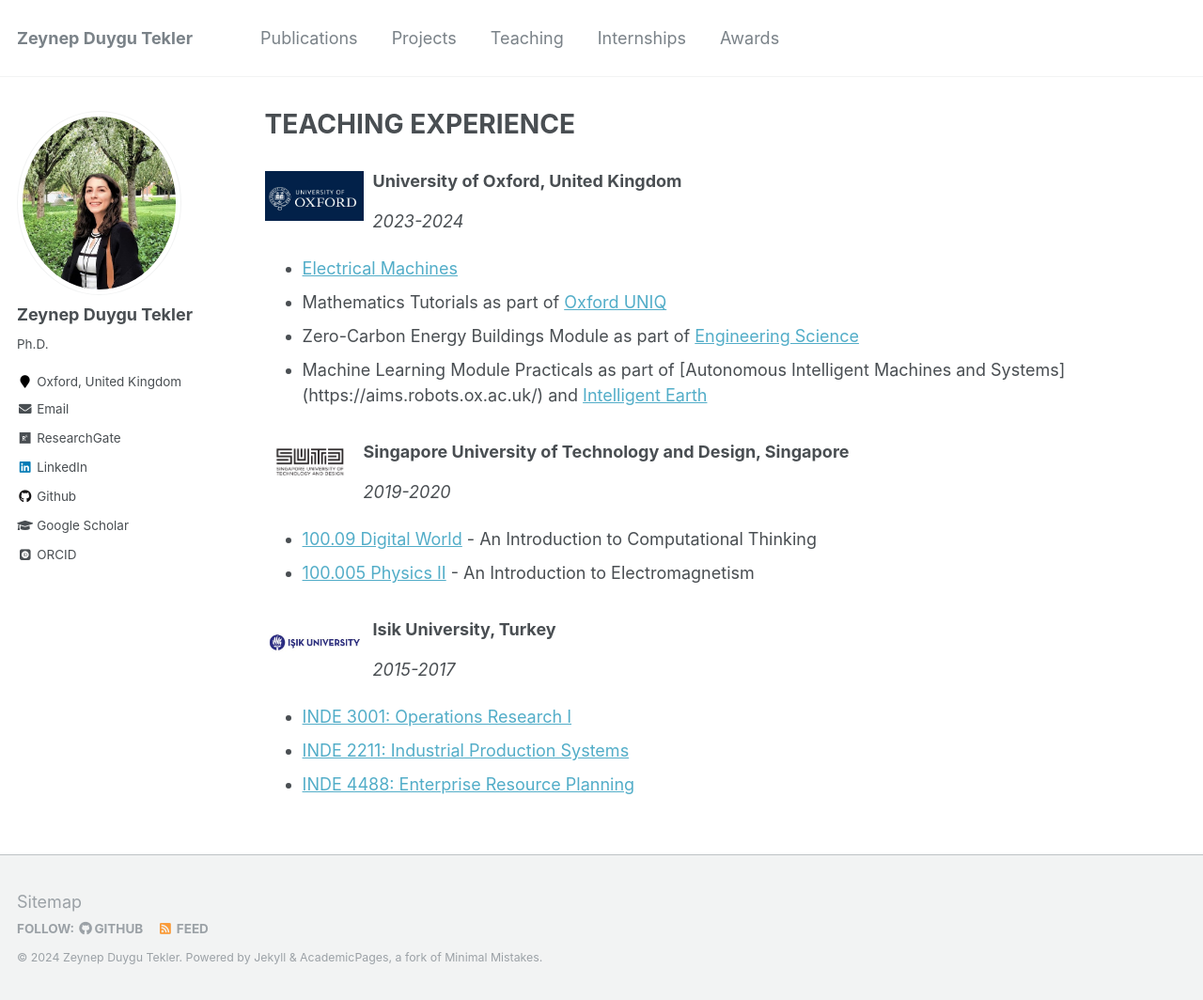
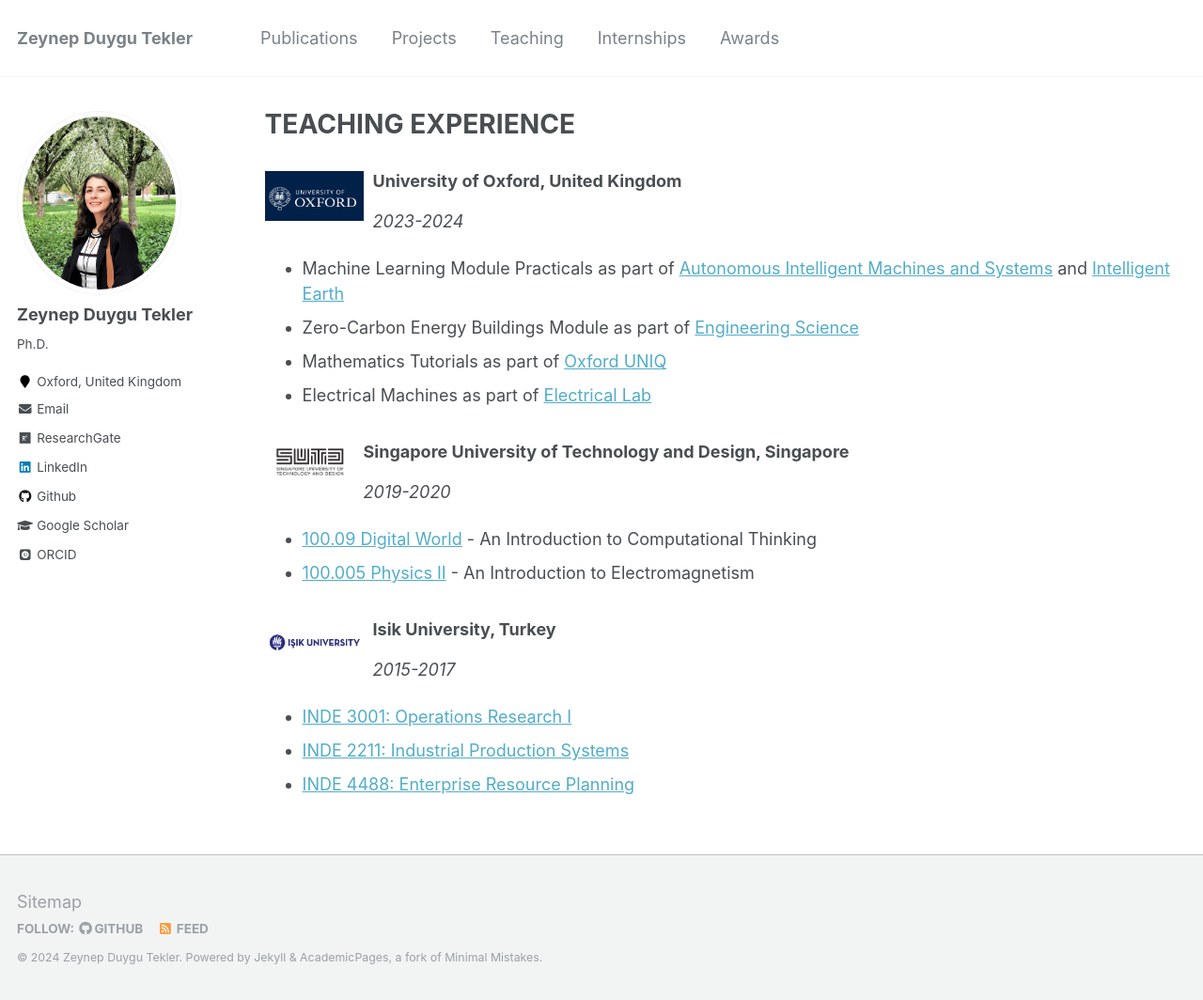
Before and after one commit to zeynepduygutekler/zeynepduygutekler.github.io, a Jekyll site: the page built from _pages/teaching.md, in a window 1280 px wide and 1064 px high. Shown: the whole window at 94% size. Built offline with Jekyll 4.4.1, drawn with Linux system fonts in a browser that asks for light colours; some web fonts are replaced.

Commit message:
teaching updated

```diff
--- a/_pages/teaching.md
+++ b/_pages/teaching.md
@@ -14,10 +14,10 @@ University of Oxford, United Kingdom
 
 *2023-2024*
 
-* [Electrical Machines](https://eng.ox.ac.uk/virtual-tour/electrical-lab/)
+* Machine Learning Module Practicals as part of [Autonomous Intelligent Machines and Systems](https://aims.robots.ox.ac.uk/) and [Intelligent Earth](https://intelligent-earth.ox.ac.uk/)
+* Zero-Carbon Energy Buildings Module as part of [Engineering Science](https://www.ox.ac.uk/admissions/undergraduate/courses/course-listing/engineering-science)
 * Mathematics Tutorials as part of [Oxford UNIQ](https://www.uniq.ox.ac.uk/)
-* Zero-Carbon Energy Buildings Module as part of [Engineering Science](https://www.ox.ac.uk/admissions/undergraduate/courses/course-listing/engineering-science)
-* Machine Learning Module Practicals as part of [Autonomous Intelligent Machines and Systems] (https://aims.robots.ox.ac.uk/) and [Intelligent Earth](https://intelligent-earth.ox.ac.uk/)
+* Electrical Machines as part of [Electrical Lab](https://eng.ox.ac.uk/virtual-tour/electrical-lab/)
 
 [//]: # (--------------------------------------------------------------------------------)
 
```
Also changed, not shown: _pages/about.md (+1 -1 lines).
